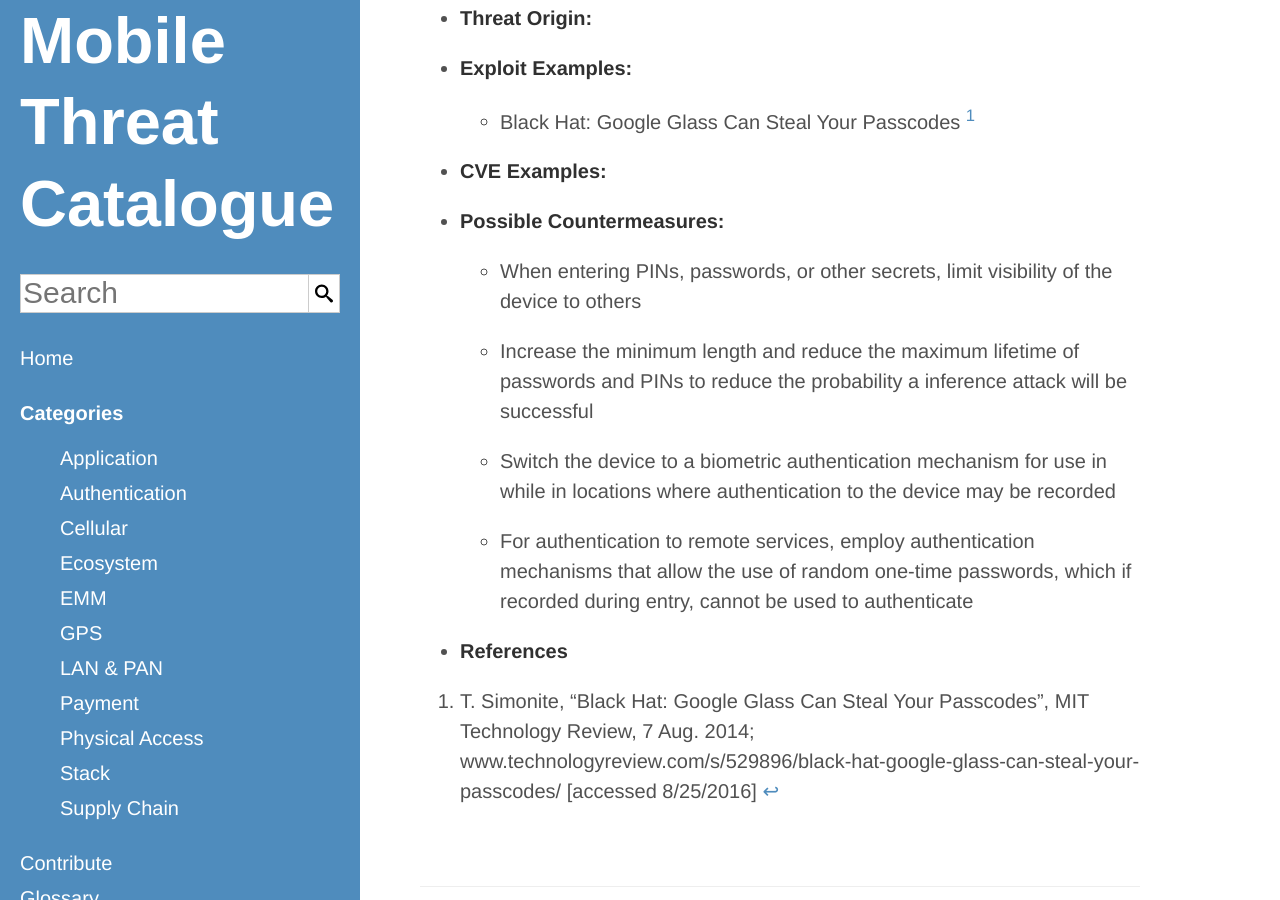
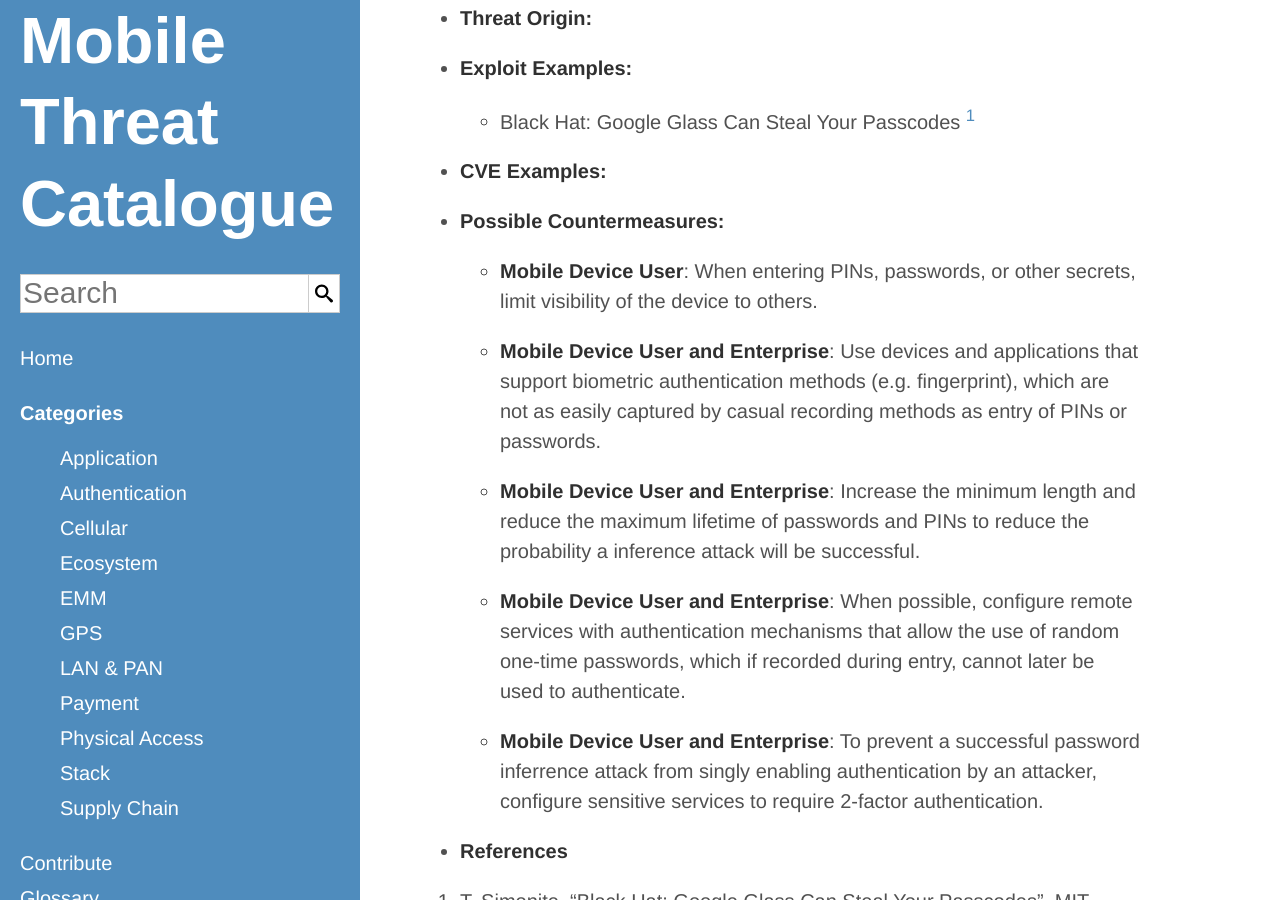
Before and after one commit to usnistgov/mobile-threat-catalogue, a Jekyll site: the page built from _authentication-threats/AUT-3.md, in a window 1280 px wide and 900 px high, scrolled down 344 px. Built offline with Jekyll 4.4.1, drawn with Linux system fonts in a browser that asks for light colours.

Commit message:
#13: update countermeasures and actors

```diff
--- a/_authentication-threats/AUT-3.md
+++ b/_authentication-threats/AUT-3.md
@@ -7,8 +7,18 @@
     ExploitExample: "Black Hat: Google Glass Can Steal Your Passcodes [^126]"
     CVEExample:
     PossibleCountermeasures:
-        - "When entering PINs, passwords, or other secrets, limit visibility of the device to others"
-        - "Increase the minimum length and reduce the maximum lifetime of passwords and PINs to reduce the probability a inference attack will be successful"
-        - "Switch the device to a biometric authentication mechanism for use in while in locations where authentication to the device may be recorded"
-        - "For authentication to remote services, employ authentication mechanisms that allow the use of random one-time passwords, which if recorded during entry, cannot be used to authenticate"
+        "When entering PINs, passwords, or other secrets, limit visibility of the device to others.":
+            - Mobile Device User
+        "Use devices and applications that support biometric authentication methods (e.g. fingerprint), which are not as easily captured by casual recording methods as entry of PINs or passwords.":
+            - Mobile Device User
+            - Enterprise
+        "Increase the minimum length and reduce the maximum lifetime of passwords and PINs to reduce the probability a inference attack will be successful.":
+            - Mobile Device User
+            - Enterprise
+        "When possible, configure remote services with authentication mechanisms that allow the use of random one-time passwords, which if recorded during entry, cannot later be used to authenticate.":
+            - Mobile Device User
+            - Enterprise
+        "To prevent a successful password inferrence attack from singly enabling authentication by an attacker, configure  sensitive services to require 2-factor authentication.":
+            - Mobile Device User
+            - Enterprise
 ---
```
